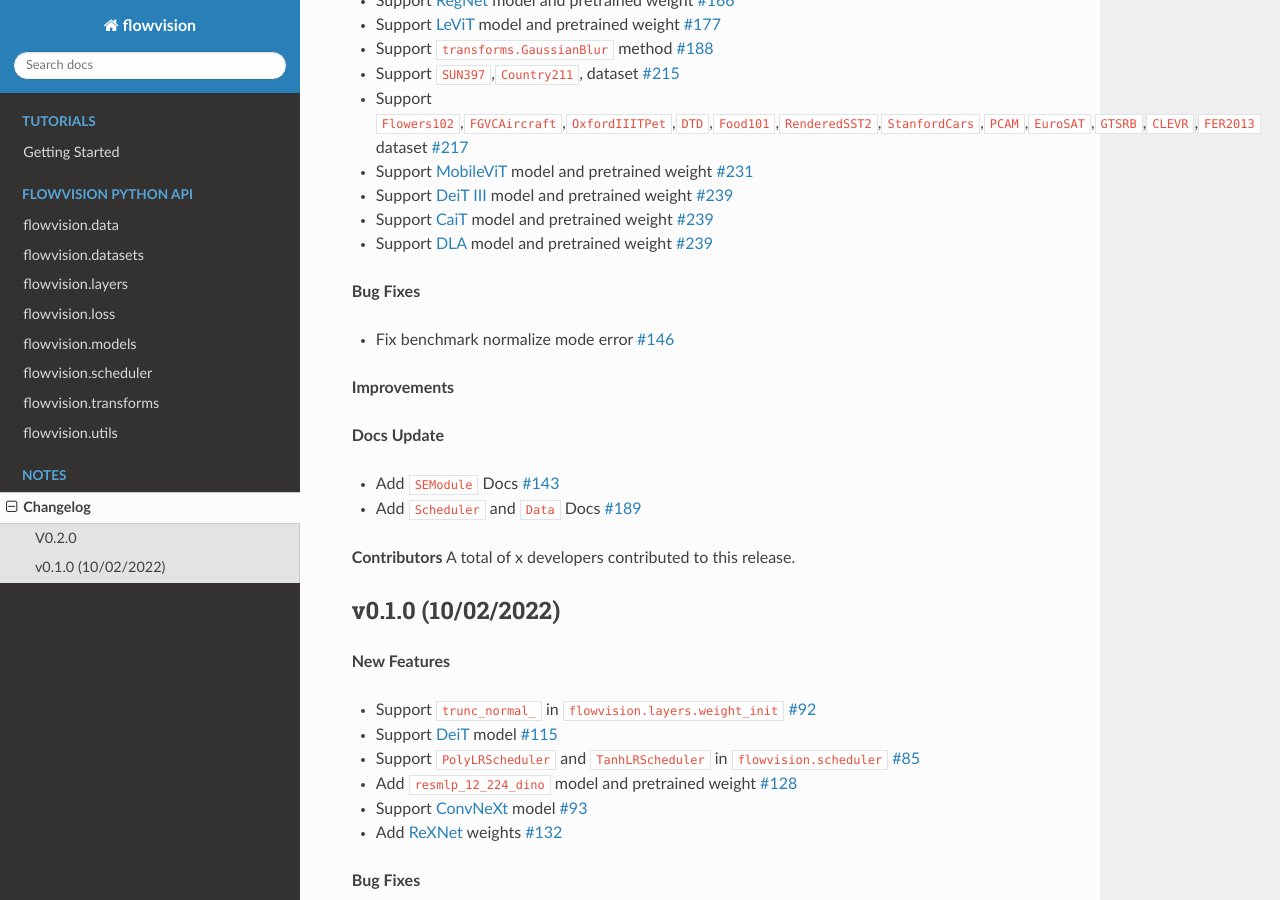
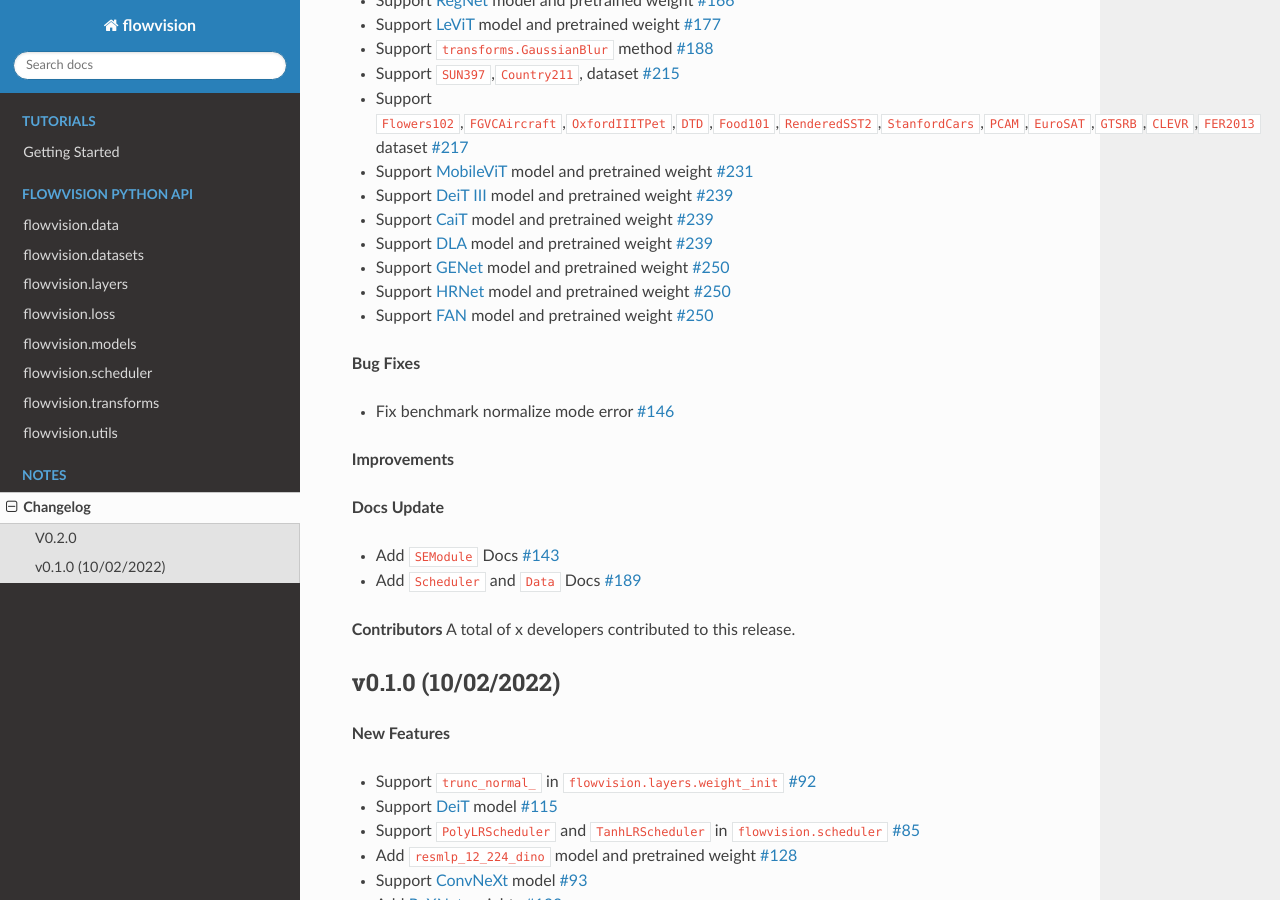
Before and after one commit to Oneflow-Inc/vision, a Sphinx documentation site: the page built from docs/source/changelog.md, in a window 1280 px wide and 900 px high, scrolled down 589 px. Built offline with Sphinx 7.4.7 and the Read the Docs theme 2.0.0, drawn with Linux system fonts in a browser that asks for light colours; the version number is read from the project's files by our own code.

Commit message:
modified changelog.md

```diff
--- a/docs/source/changelog.md
+++ b/docs/source/changelog.md
@@ -25,6 +25,9 @@
 - Support [DeiT III](https://arxiv.org/abs/2204.07118) model and pretrained weight [#239](https://github.com/Oneflow-Inc/vision/pull/239)
 - Support [CaiT](https://arxiv.org/abs/2103.17239) model and pretrained weight [#239](https://github.com/Oneflow-Inc/vision/pull/239)
 - Support [DLA](https://arxiv.org/abs/1707.06484) model and pretrained weight [#239](https://github.com/Oneflow-Inc/vision/pull/239)
+- Support [GENet](https://arxiv.org/abs/2006.14090) model and pretrained weight [#250](https://github.com/Oneflow-Inc/vision/pull/250)
+- Support [HRNet](https://arxiv.org/abs/1908.07919) model and pretrained weight [#250](https://github.com/Oneflow-Inc/vision/pull/250)
+- Support [FAN](https://arxiv.org/abs/2204.12451) model and pretrained weight [#250](https://github.com/Oneflow-Inc/vision/pull/250)
 
 **Bug Fixes**
 - Fix benchmark normalize mode error [#146](https://github.com/Oneflow-Inc/vision/pull/146)
```
